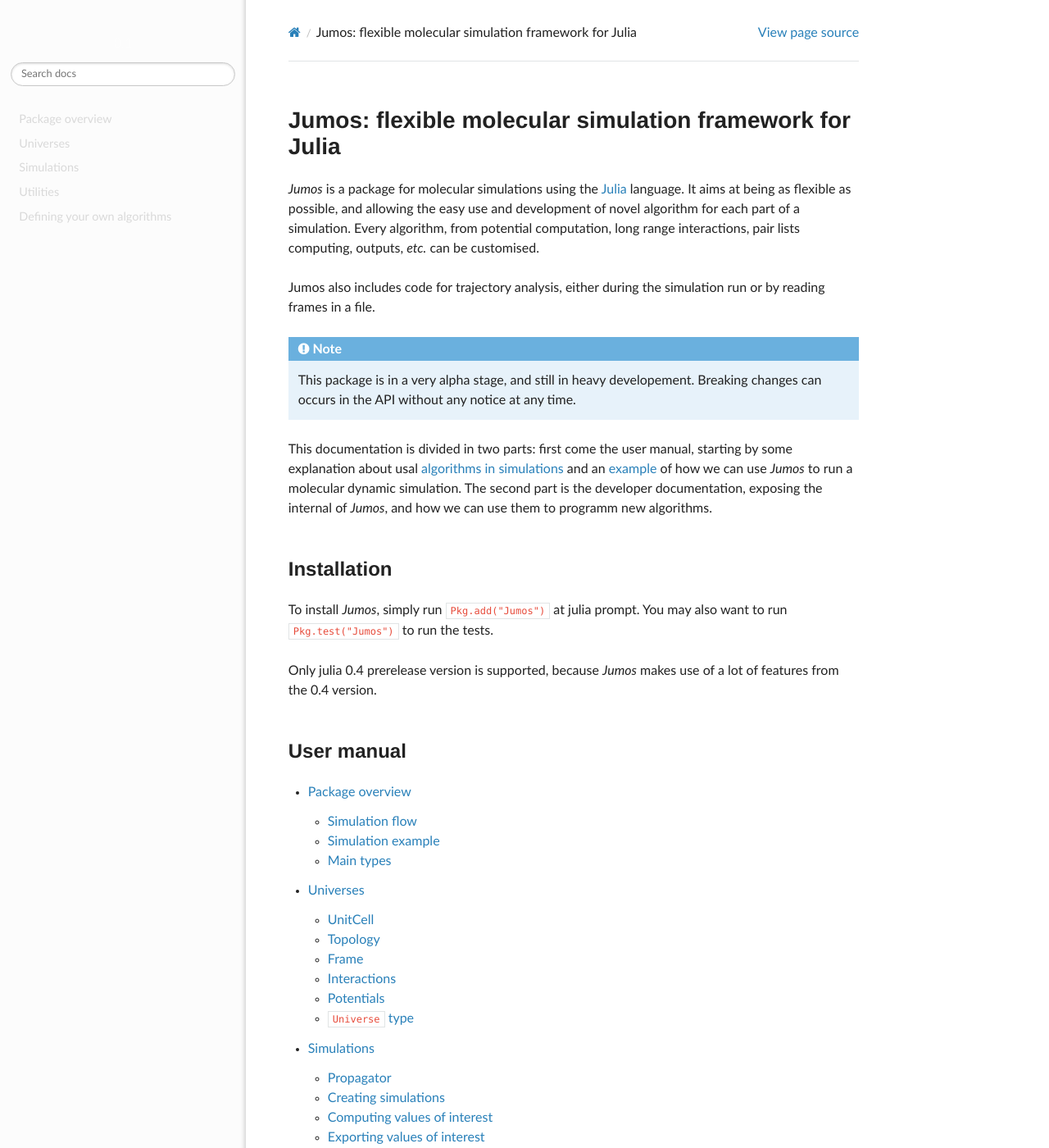
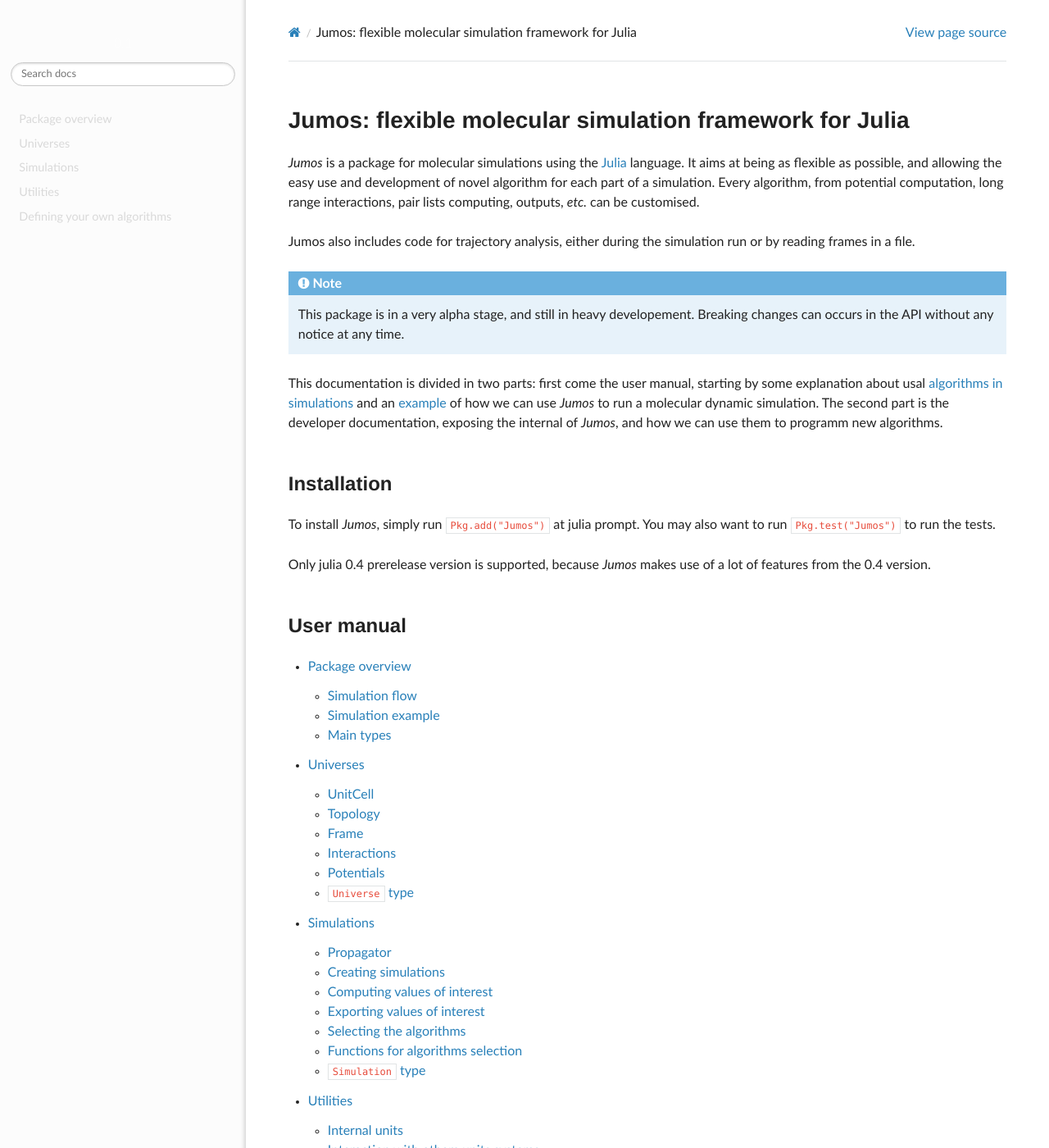
Before and after one commit to Luthaf/Jumos.jl, a Sphinx documentation site: the page built from doc/index.rst, in a window 1280 px wide and 1400 px high. Shown: the whole window at 82% size. Built offline with Sphinx 7.4.7 and the Read the Docs theme 2.0.0, drawn with Linux system fonts in a browser that asks for light colours.

Commit message:
[doc] Improve style in HTML output

```diff
--- a/doc/_static_/css/jumos.css
+++ b/doc/_static_/css/jumos.css
@@ -5,6 +5,10 @@
 .wy-nav-content-wrap {
     color: #222;
     background: #fff;
+}
+
+.wy-nav-content {
+    max-width: 1000px;
 }
 
 body,
@@ -75,3 +79,15 @@
     margin: 1px 0;
     background-color: #f5f5f5;
 }
+
+.descname {
+    color: black;
+    background: none;
+    border: none;
+    font-size: 1em;
+}
+
+code {
+    color: #AB1F10;
+    font-size: 80%;
+}
```
